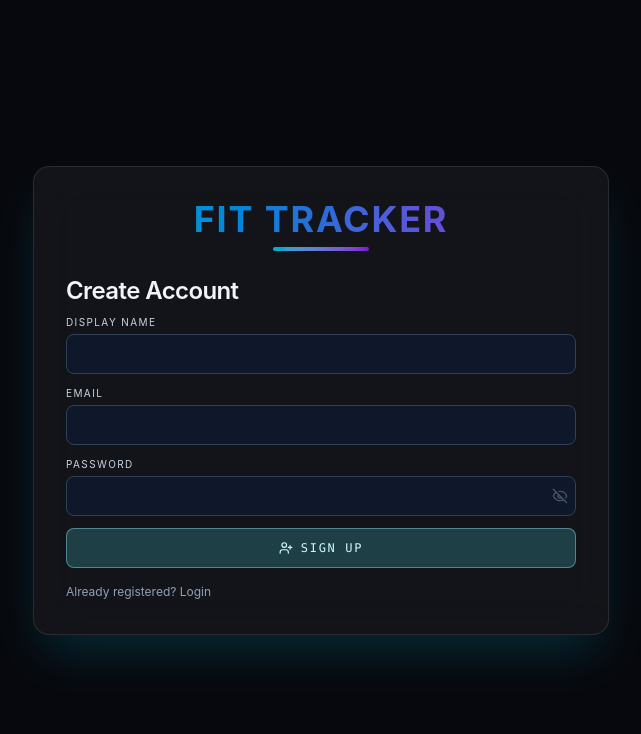
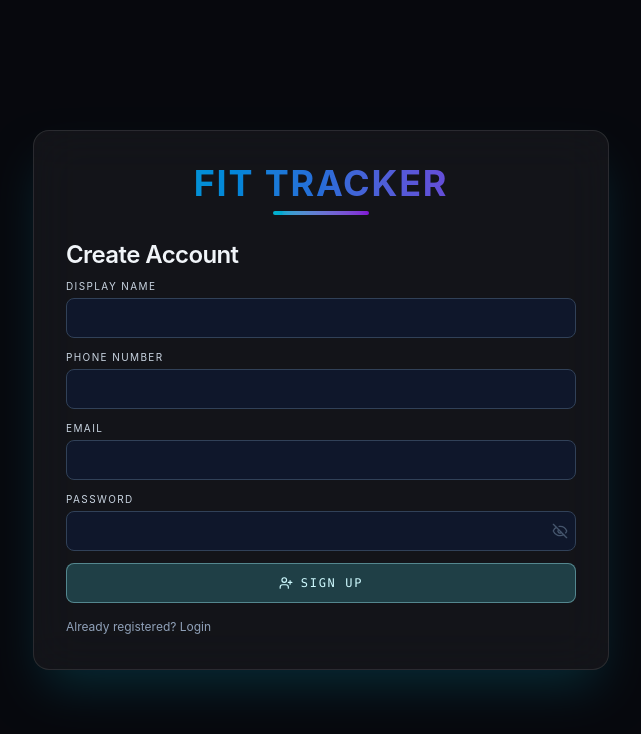
Before and after one commit to lokeshkmoorthy-cpu/fitnesstracker, a React (Vite) app: page / in a window 1280 px wide. Both pictures are taken after a click on the button "New here? Create account". Shown: the top 734 px of the page, without its empty margins (319-960 px from the left). Built offline with nearby package versions, Linux system fonts and the light colour scheme.

Commit message:
next_upgrade

```diff
--- a/server.ts
+++ b/server.ts
@@ -130,6 +130,7 @@ interface UserRecord {
   telegramChatId: string;
   telegramUsername: string;
   telegramLinkedAt: string;
+  phoneNumber?: string;
 }
 
 interface SessionRecord {
@@ -171,6 +172,7 @@ interface SafeUser {
   email: string;
   displayName: string;
   role: "user" | "admin";
+  phoneNumber?: string;
 }
 
 type Role = "user" | "admin";
@@ -425,6 +427,7 @@ async function ensureAuthSheets() {
       "telegramChatId",
       "telegramUsername",
       "telegramLinkedAt",
+      "phoneNumber",
     ]);
     await ensureSheetWithHeaders(SESSIONS_SHEET, [
       "sessionId",
@@ -492,7 +495,7 @@ async function getUsers(): Promise<UserRecord[]> {
   if (usersCache && now - usersCache.at < USERS_CACHE_TTL_MS) {
     return usersCache.data;
   }
-  const rows = await readSheetRows(`${USERS_SHEET}!A:L`);
+  const rows = await readSheetRows(`${USERS_SHEET}!A:M`);
   const headers = [
     "userid",
     "email",
@@ -506,6 +509,7 @@ async function getUsers(): Promise<UserRecord[]> {
     "telegramchatid",
     "telegramusername",
     "telegramlinkedat",
+    "phonenumber",
   ];
   const list = mapRows(rows, headers, (row, actualHeaders, rowIndex) => {
     const get = (name: string) => row[actualHeaders.indexOf(name)] || "";
@@ -530,6 +534,7 @@ async function getUsers(): Promise<UserRecord[]> {
       telegramChatId: normalizeChatId(getWithFallbackIndex("telegramchatid", 9)),
       telegramUsername: normalizeTelegramUsername(getWithFallbackIndex("telegramusername", 10)),
       telegramLinkedAt: getWithFallbackIndex("telegramlinkedat", 11),
+      phoneNumber: getWithFallbackIndex("phonenumber", 12),
     };
   }).filter((user) => Boolean(user.userId && user.email));
   usersCache = { at: now, data: list };
@@ -550,6 +555,7 @@ function serializeUserRow(user: UserRecord): Array<string | number> {
     user.telegramChatId,
     user.telegramUsername,
     user.telegramLinkedAt,
+    user.phoneNumber || "",
   ];
 }
 
@@ -895,6 +901,7 @@ const toSafeUser = (record: UserRecord): SafeUser => ({
   email: record.email,
   displayName: record.displayName,
   role: record.role,
+  phoneNumber: record.phoneNumber,
 });
 
 function getAuthToken(req: express.Request) {
@@ -1205,7 +1212,7 @@ async function telegramBuiltinVerify(ctx: TelegramSlashContext): Promise<void> {
       telegramLinkedAt: nowIso(),
     };
     await updateSheetRow(
-      `${USERS_SHEET}!A${user.rowIndex}:L${user.rowIndex}`,
+      `${USERS_SHEET}!A${user.rowIndex}:M${user.rowIndex}`,
       serializeUserRow(updatedUser)
     );
     invalidateUsersCache();
@@ -1231,7 +1238,7 @@ async function telegramBuiltinUnlink(ctx: TelegramSlashContext): Promise<void> {
       telegramLinkedAt: "",
     };
     await updateSheetRow(
-      `${USERS_SHEET}!A${user.rowIndex}:L${user.rowIndex}`,
+      `${USERS_SHEET}!A${user.rowIndex}:M${user.rowIndex}`,
       serializeUserRow(updatedUser)
     );
     invalidateUsersCache();
@@ -1521,10 +1528,12 @@ if (bot) {
 app.use(express.json());
 
 app.post("/api/auth/signup", async (req, res) => {
+  console.log("Signup request:", req.body);
   if (!ensureSpreadsheetId(res)) return;
   const email = normalizeEmail(String(req.body?.email || ""));
   const password = String(req.body?.password || "");
   const displayName = normalizeUser(String(req.body?.displayName || ""));
+  const phoneNumber = String(req.body?.phoneNumber || "").trim();
 
   if (!EMAIL_REGEX.test(email)) {
     return res.status(400).json({ error: "Valid email is required" });
@@ -1546,7 +1555,7 @@ app.post("/api/auth/signup", async (req, res) => {
     const userId = randomUUID();
     const passwordHash = await bcrypt.hash(password, 10);
     const role: Role = users.length === 0 ? "admin" : "user";
-    await appendSheetRow(`${USERS_SHEET}!A:L`, [
+    await appendSheetRow(`${USERS_SHEET}!A:M`, [
       userId,
       email,
       passwordHash,
@@ -1559,13 +1568,14 @@ app.post("/api/auth/signup", async (req, res) => {
       "",
       "",
       "",
+      phoneNumber,
     ]);
     invalidateUsersCache();
 
     const session = await createSession(userId, req);
     await logAuditEvent(userId, "signup", userId, { email, role });
 
-    const user: SafeUser = { userId, email, displayName, role };
+    const user: SafeUser = { userId, email, displayName, role, phoneNumber };
     res.status(201).json({
       token: session.tokenValue,
       expiresAt: session.expiresAt,
@@ -1615,7 +1625,7 @@ app.post("/api/auth/login", async (req, res) => {
       lastLoginAt: now,
     };
     await updateSheetRow(
-      `${USERS_SHEET}!A${user.rowIndex}:L${user.rowIndex}`,
+      `${USERS_SHEET}!A${user.rowIndex}:M${user.rowIndex}`,
       serializeUserRow(updatedUser)
     );
     invalidateUsersCache();
--- a/src/AppMain.tsx
+++ b/src/AppMain.tsx
@@ -284,7 +284,7 @@ export default function AppMain() {
     } finally { setAuthSubmitting(false); }
   };
 
-  const handleSignup = async (payload: { email: string; password: string; displayName: string }) => {
+  const handleSignup = async (payload: { email: string; password: string; displayName: string; phoneNumber?: string }) => {
     setAuthSubmitting(true);
     try {
       const res = await fitnessApi.signup(payload);
--- a/src/features/auth/AuthPanel.tsx
+++ b/src/features/auth/AuthPanel.tsx
@@ -4,7 +4,7 @@ import { LogIn, UserPlus, Eye, EyeOff } from "lucide-react";
 interface AuthPanelProps {
   loading: boolean;
   onLogin: (payload: { email: string; password: string }) => Promise<void>;
-  onSignup: (payload: { email: string; password: string; displayName: string }) => Promise<void>;
+  onSignup: (payload: { email: string; password: string; displayName: string; phoneNumber?: string }) => Promise<void>;
 }
 
 export const AuthPanel: React.FC<AuthPanelProps> = ({ loading, onLogin, onSignup }) => {
@@ -12,6 +12,7 @@ export const AuthPanel: React.FC<AuthPanelProps> = ({ loading, onLogin, onSignup
   const [email, setEmail] = useState("");
   const [password, setPassword] = useState("");
   const [displayName, setDisplayName] = useState("");
+  const [phoneNumber, setPhoneNumber] = useState("");
   const [error, setError] = useState("");
   const [showPassword, setShowPassword] = useState(false);
 
@@ -22,7 +23,7 @@ export const AuthPanel: React.FC<AuthPanelProps> = ({ loading, onLogin, onSignup
       if (mode === "login") {
         await onLogin({ email, password });
       } else {
-        await onSignup({ email, password, displayName });
+        await onSignup({ email, password, displayName, phoneNumber });
       }
     } catch (err) {
       setError(err instanceof Error ? err.message : "Authentication failed");
@@ -44,6 +45,7 @@ export const AuthPanel: React.FC<AuthPanelProps> = ({ loading, onLogin, onSignup
 
         <form onSubmit={submit} className="space-y-3">
           {mode === "signup" ? (
+            <>
               <label className="flex flex-col gap-1 text-[10px] uppercase tracking-[0.14em] text-slate-300">
                 Display Name
                 <input
@@ -54,6 +56,17 @@ export const AuthPanel: React.FC<AuthPanelProps> = ({ loading, onLogin, onSignup
                   required
                 />
               </label>
+              <label className="flex flex-col gap-1 text-[10px] uppercase tracking-[0.14em] text-slate-300">
+                Phone Number
+                <input
+                  type="tel"
+                  value={phoneNumber}
+                  onChange={(event) => setPhoneNumber(event.target.value)}
+                  className="h-10 rounded-lg bg-slate-900 border border-slate-700 px-3 text-sm text-slate-100 outline-none focus:border-cyan-300/80 hover:border-cyan-400/60 transition-colors"
+                  required
+                />
+              </label>
+            </>
           ) : null}
           <label className="flex flex-col gap-1 text-[10px] uppercase tracking-[0.14em] text-slate-300">
             Email
--- a/src/services/api.ts
+++ b/src/services/api.ts
@@ -40,6 +40,7 @@ interface SignupPayload {
   email: string;
   password: string;
   displayName: string;
+  phoneNumber?: string;
 }
 
 interface LoginPayload {
--- a/src/types/fitness.ts
+++ b/src/types/fitness.ts
@@ -74,6 +74,7 @@ export interface AuthUser {
   email: string;
   displayName: string;
   role: "user" | "admin";
+  phoneNumber?: string;
 }
 
 export interface AuthResponse {
```
Also changed, not shown: tsc_output.txt. Lines whose indentation alone changed are shown as unchanged.
